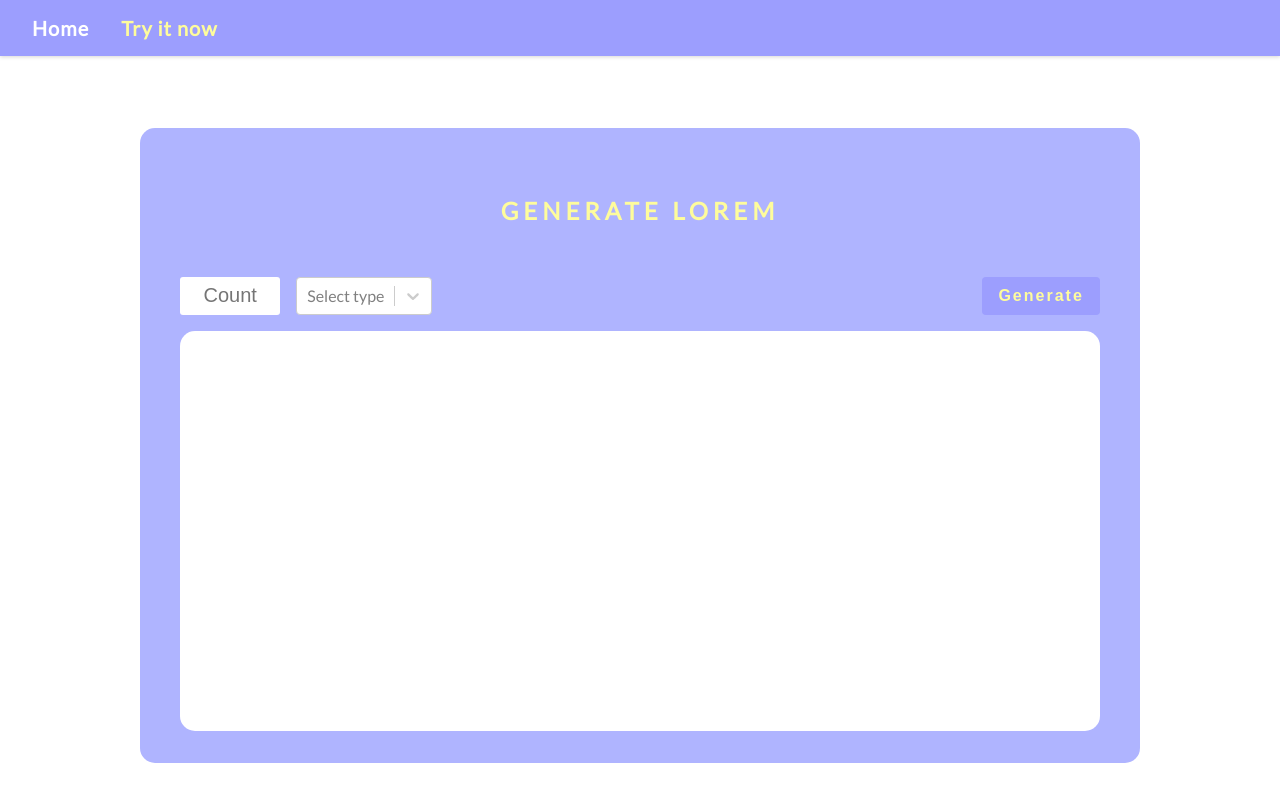
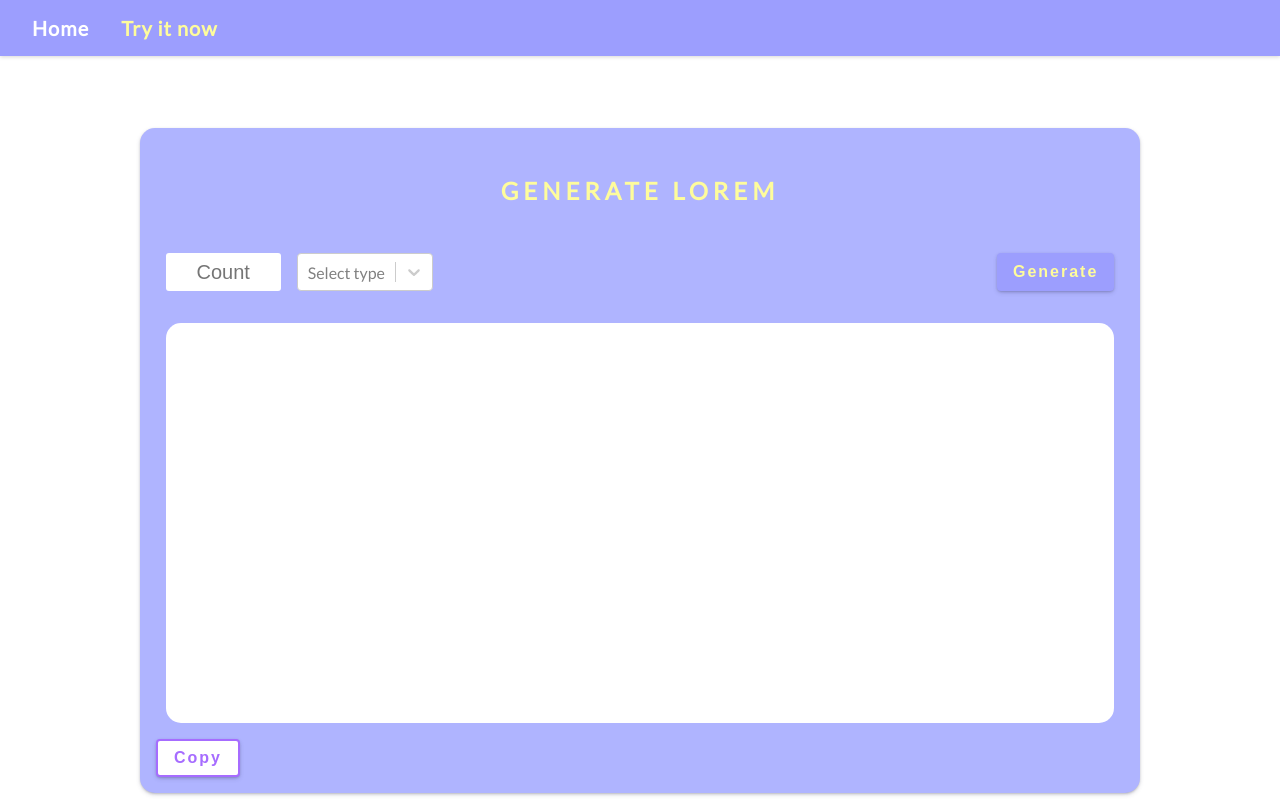
Before and after one commit to AhmedAbozaid9/lorem_box, a React (Create React App) app: page /generate in a window 1280 px wide. Shown: the top 800 px of the page. Built offline with nearby package versions, Linux system fonts and the light colour scheme.

Commit message:
finished the app

```diff
--- a/package.json
+++ b/package.json
@@ -13,6 +13,7 @@
     "react-router-dom": "^6.4.0",
     "react-scripts": "5.0.1",
     "react-select": "^5.4.0",
+    "react-toast-notification": "^1.1.4",
     "web-vitals": "^2.1.4"
   },
   "scripts": {
--- a/src/components/GenerateLorem.js
+++ b/src/components/GenerateLorem.js
@@ -1,17 +1,23 @@
 import { React, useState } from "react";
+
+import getLorem from "../utils/getLorem";
 
 import Settings from "./Settings";
 
 function GenerateLorem() {
   const [lorem, setLorem] = useState("");
+  const getOutput = (type, count) => {
+   setLorem(getLorem(type, count));
+  };
   return (
     <div className="loremContainer">
       <h2 className="lorem-header">GENERATE LOREM</h2>
 
-      <Settings />
-      <div className="output">
-
-      </div>
+      <Settings getOutput={getOutput} />
+      <div className="output-wrapper">
+        <div className="output">{lorem}</div>
+        </div>
+        <button className="copy">Copy</button>
     </div>
   );
 }
--- a/src/components/Settings.js
+++ b/src/components/Settings.js
@@ -1,11 +1,11 @@
-import { React, useState } from "react";
+import { React, useState, useEffect } from "react";
 import Select from "react-select";
 
 import Button from "./Button";
 
-function Settings() {
-  const [type, setType] = useState("paragraphs");
-  const [count, setCount] = useState((val) => (val > 10000 ? 10000 : val));
+function Settings({ getOutput }) {
+  const [type, setType] = useState("");
+  const [count, setCount] = useState("");
 
   const options = [
     { value: "paragraphs", label: "Paragraphs" },
@@ -16,6 +16,16 @@ function Settings() {
     const val = e.target.value;
     setCount(val);
   };
+
+  useEffect(() => {
+    if (count > 10000) {
+      setCount(10000);
+    }
+    if(Math.sign(count) < 0) {
+      setCount(count * -1)
+    }
+  }, [count]);
+
   return (
     <form className="settings">
       <input
@@ -29,9 +39,15 @@ function Settings() {
       <Select
         options={options}
         placeholder="Select type"
-        onChange={(type) => setType(type)}
+        onChange={(type) => setType(type.value)}
       />
-      <Button text="Generate"/>
+      <Button
+        text="Generate"
+        action={(e) => {
+          e.preventDefault();
+          getOutput(type, count);
+        }}
+      />
     </form>
   );
 }
--- a/src/sass/components/_GenerateLorem.scss
+++ b/src/sass/components/_GenerateLorem.scss
@@ -12,6 +12,8 @@
   background-color: $third_color;
   max-width: 1000px;
   border-radius: 15px;
+  box-shadow: rgba(50, 50, 93, 0.25) 0px 2px 5px -1px,
+    rgba(0, 0, 0, 0.3) 0px 1px 3px -1px;
 
   @include breakPoints("small") {
     padding: 0.5rem;
@@ -22,23 +24,45 @@
       left: 0.5rem;
     }
   }
-
 }
 
 h2.lorem-header {
+  margin: 0;
   color: $fourth_color;
   padding: 2rem;
   text-align: center;
   letter-spacing: 5px;
   @include breakPoints("small") {
-    padding: 0.5rem;
+    margin-top: 1rem;
+    padding: 1rem;
   }
 }
 
+.output-wrapper {
+  border-radius: 15px;
+  overflow: hidden;
+  margin: 1rem auto;
+  width: 98%;
+  position: relative;
   .output {
-  width: 95%;
+    margin: 0 auto;
     height: 400px;
     background-color: #fff;
-  border-radius: 15px;
-  margin: 1rem auto;
+    padding: 1rem;
+    overflow-y: scroll;
+    overflow-x: hidden;
   }
+}
+button.copy {
+  background-color: #fff;
+  color: $secondary_color;
+  border: 2px solid $secondary_color;
+  border-radius: 4px;
+  box-shadow: rgba(50, 50, 93, 0.25) 0px 2px 5px -1px,
+    rgba(0, 0, 0, 0.3) 0px 1px 3px -1px;
+  font-size: inherit;
+  font-weight: bold;
+  letter-spacing: 2px;
+  cursor: pointer;
+  padding: 0.5rem 1rem;
+}
--- a/src/sass/components/_settings.scss
+++ b/src/sass/components/_settings.scss
@@ -1,16 +1,22 @@
 @use "../helper/variables" as *;
+@use "../helper/mixins" as *;
 
 form.settings {
   display: flex;
+  flex-wrap: wrap;
   align-items: center;
   margin: 0 auto;
-  width: 95%;
+  width: 98%;
   & > * {
     height: 38px;
+    margin: {
+      right: 1rem;
+      bottom: 1rem;
+      top: 1rem;
+    }
   }
   input {
-    margin-right: 1rem;
-    width: 100px;
+    width: 115px;
     font-size: 20px;
     text-align: center;
     border: none;
@@ -24,10 +30,15 @@ form.settings {
     font-weight: bold;
     margin: 0%;
     margin-left: auto;
+    @include breakPoints("small") {
+      margin-left: 0%;
+    }
     padding: 0.5rem 1rem;
     font-size: 16px;
     letter-spacing: 2px;
     border-radius: 4px;
+    box-shadow: rgba(50, 50, 93, 0.25) 0px 2px 5px -1px,
+      rgba(0, 0, 0, 0.3) 0px 1px 3px -1px;
   }
 }
 input::-webkit-outer-spin-button,
@@ -37,6 +48,6 @@ input::-webkit-inner-spin-button {
 }
 
 /* Firefox */
-input[type=number] {
+input[type="number"] {
   -moz-appearance: textfield;
 }
--- a/src/sass/main.css
+++ b/src/sass/main.css
@@ -158,6 +158,7 @@ section h2 {
   background-color: #AFB4FF;
   max-width: 1000px;
   border-radius: 15px;
+  box-shadow: rgba(50, 50, 93, 0.25) 0px 2px 5px -1px, rgba(0, 0, 0, 0.3) 0px 1px 3px -1px;
 }
 @media (max-width: 991px) {
   .loremContainer {
@@ -170,6 +171,7 @@ section h2 {
 }
 
 h2.lorem-header {
+  margin: 0;
   color: #fefc9c;
   padding: 2rem;
   text-align: center;
@@ -177,30 +179,55 @@ h2.lorem-header {
 }
 @media (max-width: 991px) {
   h2.lorem-header {
-    padding: 0.5rem;
+    margin-top: 1rem;
+    padding: 1rem;
   }
 }
 
-.output {
-  width: 95%;
+.output-wrapper {
+  border-radius: 15px;
+  overflow: hidden;
+  margin: 1rem auto;
+  width: 98%;
+  position: relative;
+}
+.output-wrapper .output {
+  margin: 0 auto;
   height: 400px;
   background-color: #fff;
-  border-radius: 15px;
-  margin: 1rem auto;
+  padding: 1rem;
+  overflow-y: scroll;
+  overflow-x: hidden;
+}
+
+button.copy {
+  background-color: #fff;
+  color: #A66CFF;
+  border: 2px solid #A66CFF;
+  border-radius: 4px;
+  box-shadow: rgba(50, 50, 93, 0.25) 0px 2px 5px -1px, rgba(0, 0, 0, 0.3) 0px 1px 3px -1px;
+  font-size: inherit;
+  font-weight: bold;
+  letter-spacing: 2px;
+  cursor: pointer;
+  padding: 0.5rem 1rem;
 }
 
 form.settings {
   display: flex;
+  flex-wrap: wrap;
   align-items: center;
   margin: 0 auto;
-  width: 95%;
+  width: 98%;
 }
 form.settings > * {
   height: 38px;
+  margin-right: 1rem;
+  margin-bottom: 1rem;
+  margin-top: 1rem;
 }
 form.settings input {
-  margin-right: 1rem;
-  width: 100px;
+  width: 115px;
   font-size: 20px;
   text-align: center;
   border: none;
@@ -218,6 +245,12 @@ form.settings .btn {
   font-size: 16px;
   letter-spacing: 2px;
   border-radius: 4px;
+  box-shadow: rgba(50, 50, 93, 0.25) 0px 2px 5px -1px, rgba(0, 0, 0, 0.3) 0px 1px 3px -1px;
+}
+@media (max-width: 991px) {
+  form.settings .btn {
+    margin-left: 0%;
+  }
 }
 
 input::-webkit-outer-spin-button,
--- a/src/utils/getLorem.js
+++ b/src/utils/getLorem.js
@@ -1,5 +1,6 @@
 import {LoremIpsum} from "lorem-ipsum"
-const getLorem = ({type,count}) => {
+const getLorem = (type,count) => {
+  count = parseInt(count)
   const lorem = new LoremIpsum({
     sentencesPerParagraph: {
       max: 8,
```
Also changed, not shown: 2 other files (tests, documents, lock files or other folders). Lines whose indentation alone changed are shown as unchanged.
